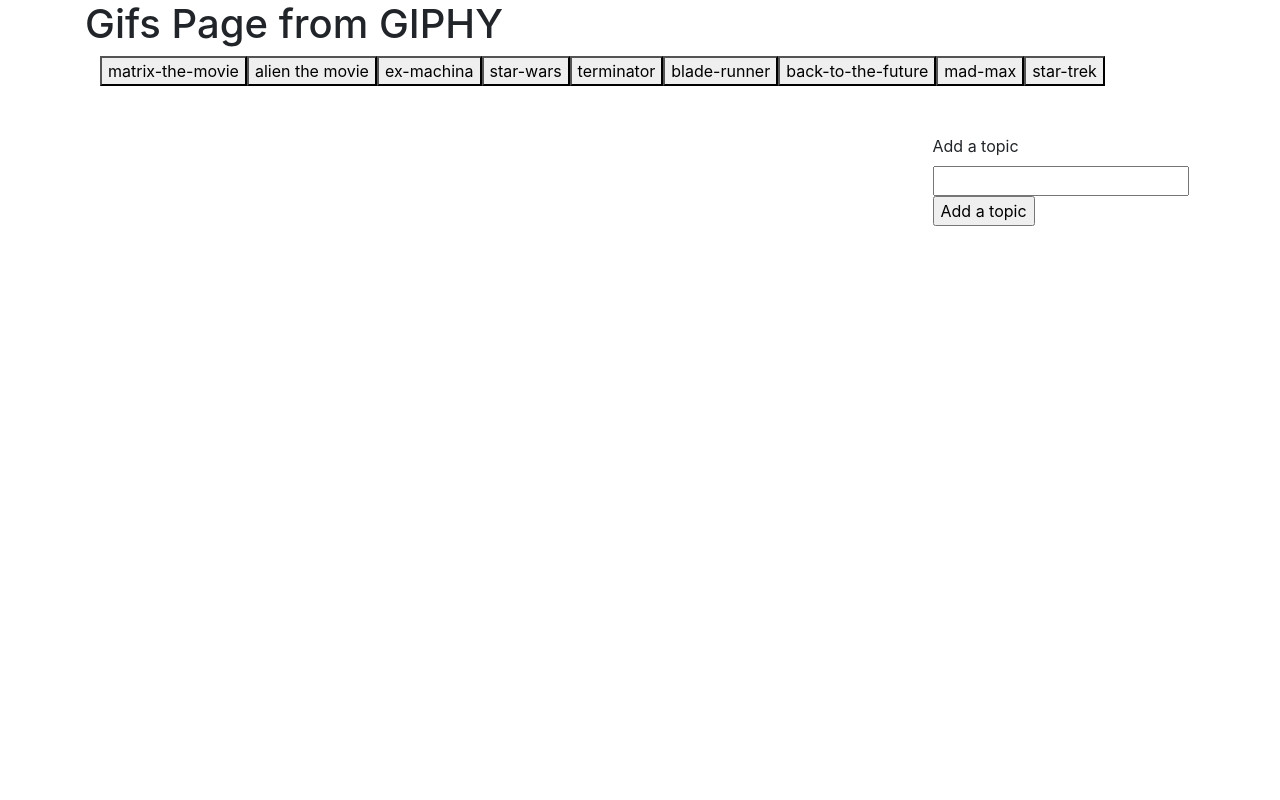
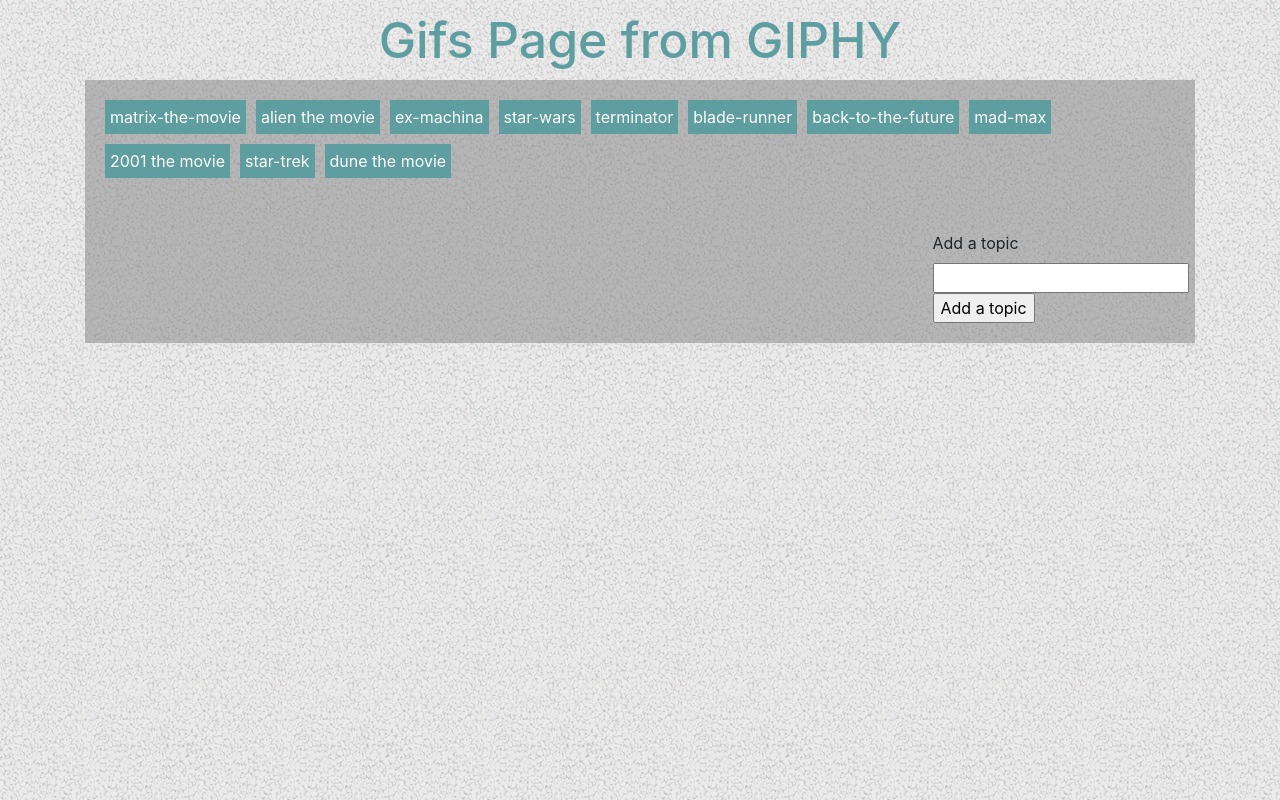
Before and after one commit to iarcones/mygiphypage, a plain HTML site: page index.html in a window 1280 px wide. Drawn offline with nearby package versions, Linux system fonts and the light colour scheme; no server answers.

Commit message:
added css style and first display images by defaulte

```diff
--- a/css/style.css
+++ b/css/style.css
@@ -1,4 +1,12 @@
+body {
 
+  background-image: url("../images/gravel.png");
+  background-repeat: repeat;
+  background-color:lightgray;
+  margin: 0 0;
+
+
+}
 
 button,
 div,
@@ -15,3 +23,28 @@ p {
   font-size: 12px;
   margin: 0;
 }
+
+button {
+
+  background-color: cadetblue;
+  margin: 5px;
+  padding: 5px;
+  color: white;
+  border: 0;
+
+}
+
+h1 {
+  text-align: center;
+  margin-top: 10px;
+  margin-bottom: 10px;
+  color:cadetblue;
+  font-size: 50px;
+}
+
+.area {
+
+  padding-top: 15px;
+  padding-bottom: 20px;
+  background-color: rgba(128, 128, 128, 0.493);
+}
--- a/index.html
+++ b/index.html
@@ -26,7 +26,7 @@
 
   <div class="container">
     <h1>Gifs Page from GIPHY</h1>
-    <div class="container">
+    <div class="container area">
         <div class="row mb-5">
           <div class="col">
             <!-- Rendered Buttons will get Dumped Here  -->
--- a/javascript/app.js
+++ b/javascript/app.js
@@ -1,6 +1,6 @@
 // Initial array of topics
 
-var topics = ["matrix-the-movie", "alien the movie", "ex-machina", "star-wars", "terminator", "blade-runner", "back-to-the-future", "mad-max", "star-trek"];
+var topics = ["matrix-the-movie", "alien the movie", "ex-machina", "star-wars", "terminator", "blade-runner", "back-to-the-future", "mad-max", "2001 the movie", "star-trek", "dune the movie"];
 
 // Variables
 var limitImg = 10;
@@ -132,6 +132,8 @@ function renderButtons() {
     // Calling to displayImages direct from the submit new topic
     displayImages(topic);
 
+    ////$(this).attr("#topic-input", val(""));
+
   });
 
   // Adding a click event listener to all elements with a class of "topic-btn"
@@ -142,3 +144,4 @@ function renderButtons() {
 
   // Calling the renderButtons function to display the intial buttons
   renderButtons();
+  displayImages(topics[0]);
```
Also changed, not shown: images/gravel.png (added).
